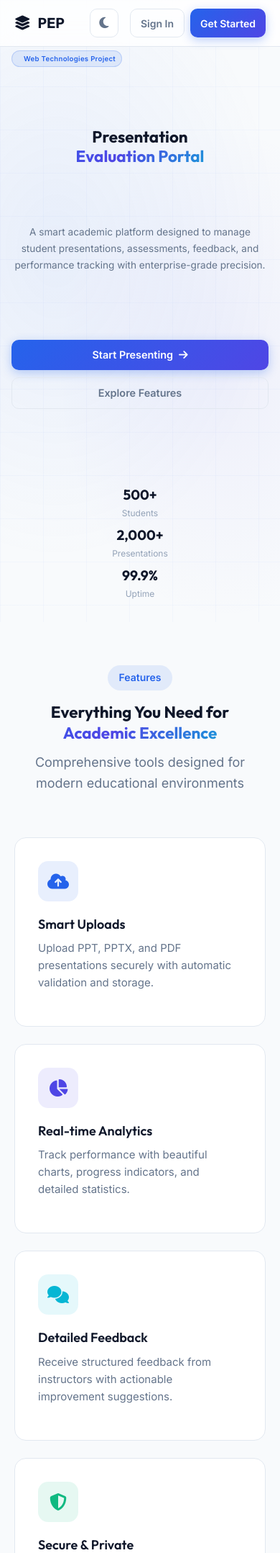
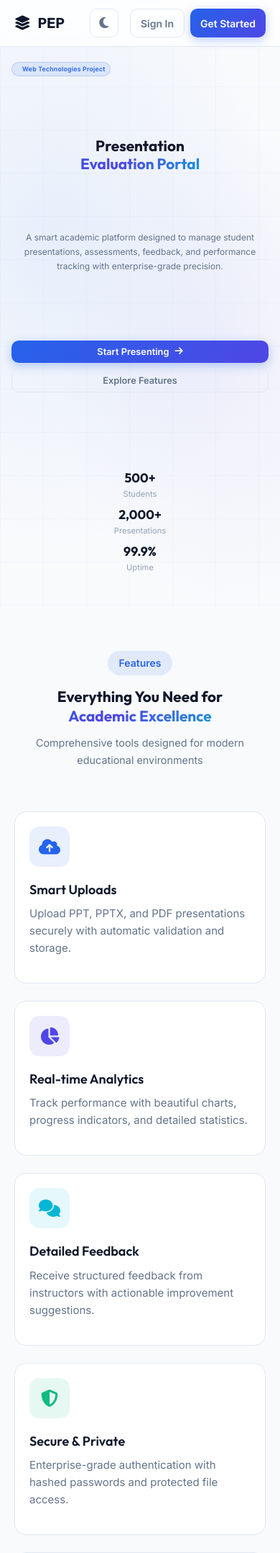
Before and after one commit to saad-838/presentation-evalutation-portal, a Flask app: page / in a window 390 px wide. Shown: the top 2157 px of the page at 72% size. Run offline with Flask 3, Linux system fonts and the light colour scheme; data comes from the database, SQL or seed files in the repository; parts of the project's set-up code (start-up, migrations or seed data) failed here and were passed over.

```diff
--- a/static/css/style.css
+++ b/static/css/style.css
@@ -2751,61 +2751,120 @@ svg defs { display: none; }
    ============================================================ */
 @media (max-width: 576px) {
     .hero-section {
-        padding: 70px 16px 30px !important;
+        padding: 60px 16px 20px !important;
     }
     .hero-badge {
-        font-size: 0.7rem !important;
-        padding: 4px 10px !important;
+        font-size: 0.65rem !important;
+        padding: 3px 10px !important;
         white-space: nowrap !important;
-        letter-spacing: 0.3px !important;
+        letter-spacing: 0.2px !important;
+        max-width: 100% !important;
+        overflow: hidden !important;
+        text-overflow: ellipsis !important;
     }
     .hero-title {
-        font-size: 1.8rem !important;
+        font-size: 1.5rem !important;
         line-height: 1.2 !important;
+        word-break: break-word;
     }
     .hero-subtitle {
-        font-size: 0.85rem !important;
+        font-size: 0.8rem !important;
         max-width: 100% !important;
         padding: 0 4px;
         word-break: break-word;
     }
     .hero-actions {
         flex-direction: column !important;
-        gap: 10px !important;
+        gap: 8px !important;
         width: 100%;
     }
     .hero-actions .btn {
         width: 100% !important;
         justify-content: center !important;
-        padding: 10px 16px !important;
-        font-size: 0.9rem !important;
+        padding: 8px 14px !important;
+        font-size: 0.85rem !important;
     }
     .hero-stats {
         flex-direction: column !important;
-        gap: 10px !important;
+        gap: 8px !important;
         align-items: center;
     }
     .hero-stat {
         text-align: center;
     }
     .hero-stat .stat-value {
-        font-size: 1.2rem !important;
+        font-size: 1.1rem !important;
     }
     .hero-stat .stat-label {
-        font-size: 0.75rem !important;
+        font-size: 0.7rem !important;
+    }
+    .hero-visual {
+        display: none !important;
+    }
+
+    /* Fix for all section titles and descriptions */
+    .section-title {
+        font-size: 1.5rem !important;
+        word-break: break-word;
+    }
+    .section-desc {
+        font-size: 0.9rem !important;
+        word-break: break-word;
+        padding: 0 8px;
+    }
+
+    /* About section */
+    .about-grid {
+        grid-template-columns: 1fr !important;
+        gap: 30px !important;
+    }
+    .about-text {
+        font-size: 0.9rem !important;
+        word-break: break-word;
+    }
+    .about-item {
+        font-size: 0.85rem !important;
+    }
+
+    /* Features, tech, etc. */
+    .features-grid,
+    .tech-grid {
+        grid-template-columns: 1fr !important;
+    }
+    .feature-card,
+    .tech-card {
+        padding: 20px !important;
+    }
+
+    /* Footer */
+    .footer-grid {
+        grid-template-columns: 1fr !important;
+        gap: 24px !important;
+    }
+    .footer-bottom {
+        flex-direction: column !important;
+        text-align: center;
+        gap: 6px !important;
     }
 }
 
 /* Extra small devices (very narrow phones) */
 @media (max-width: 400px) {
     .hero-title {
-        font-size: 1.4rem !important;
+        font-size: 1.3rem !important;
     }
     .hero-badge {
-        font-size: 0.6rem !important;
-        padding: 3px 8px !important;
+        font-size: 0.55rem !important;
+        padding: 2px 6px !important;
+    }
+    .hero-subtitle {
+        font-size: 0.75rem !important;
     }
     .section-title {
-        font-size: 1.4rem !important;
-    }
-}
+        font-size: 1.3rem !important;
+    }
+    .hero-actions .btn {
+        font-size: 0.8rem !important;
+        padding: 6px 12px !important;
+    }
+}
```
